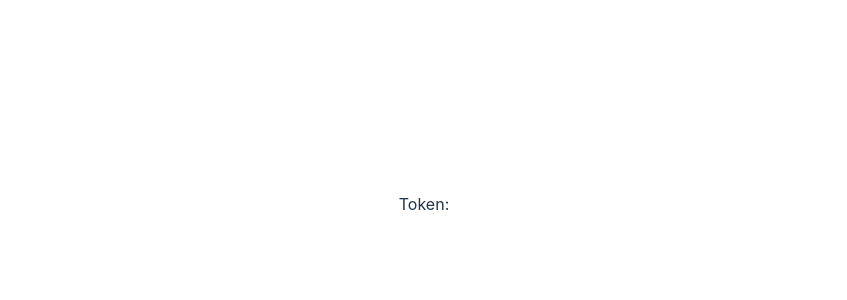
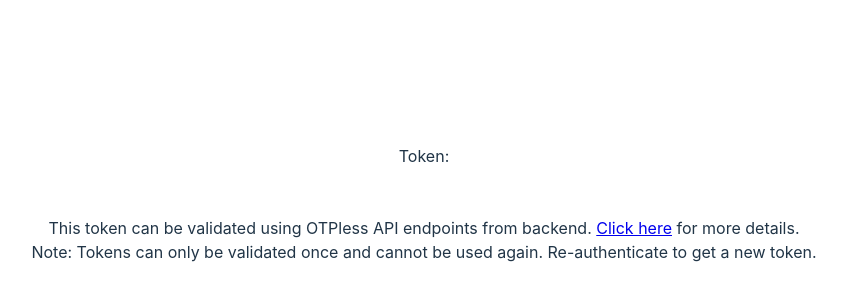
Before and after one commit to reniyal-otpless/otpless-reactjs-demo, a React (Vite) app: page /result in a window 1280 px wide. Shown: the part 196-496 px from the top of the page, without its empty margins (216-1063 px from the left). Built offline with nearby package versions, Linux system fonts and the light colour scheme.

Commit message:
update: cid-appId

```diff
--- a/src/pages/Home.jsx
+++ b/src/pages/Home.jsx
@@ -3,10 +3,20 @@ import { initOTPless } from '../utils/initOtpless'
 import { useNavigate } from 'react-router-dom'
 
 function Home() {
+	const navigate = useNavigate()
 	useEffect(() => initOTPless(handleOtplessData), [])
-	const navigate = useNavigate()
+
+	/** handleUserData - otpless callback function
+	 * @description
+	 * This function is called after authentication is done by otpless-sdk.
+	 * Use this function to further process the otplessUser object, navigate to next page or perform any other action based on your requirement.
+	 * @param {Object} otplessUser
+	 * @returns {void}
+	 */
 	const handleOtplessData = (otplessUser) => {
-		localStorage.setItem('token', otplessUser.token)
+		// Replace the following code with your own logic
+		console.log(otplessUser)
+		alert(JSON.stringify(otplessUser));
 		navigate('/result')
 	}
 
--- a/src/pages/Result.jsx
+++ b/src/pages/Result.jsx
@@ -4,11 +4,15 @@ function Result() {
 	const [token, setToken] = useState('')
 
 	useEffect(() => {
-		const storedToken = localStorage.getItem('token')
+		const storedToken = localStorage.getItem('nekoTssel-PTO')
 		setToken(storedToken)
 	}, [])
 
-	return <div>Token: {token}</div>
+	return <div >
+		<div>Token: {token}</div><br/><br/>
+		<div>This token can be validated using OTPless API endpoints from backend. <a target="_blank" href="https://otpless.com/platforms/verify-sdk-token">Click here</a> for more details.</div>
+		<div>Note: Tokens can only be validated once and cannot be used again. Re-authenticate to get a new token.</div>
+	</div>
 }
 
 export default Result
--- a/src/utils/initOtpless.js
+++ b/src/utils/initOtpless.js
@@ -1,12 +1,16 @@
 export const initOTPless = (callback) => {
-	console.log('called init')
 	const otplessInit = Reflect.get(window, 'otplessInit')
 
 	const loadScript = () => {
+		const isScriptLoaded = document.getElementById("otpless-sdk");
+		if(isScriptLoaded) return;
+
 		const script = document.createElement('script')
+		script.id = 'otpless-sdk'
+		script.type = 'text/javascript'
 		script.src = 'https://otpless.com/auth.js'
-		script.id = 'otplessIdScript'
-		// script.setAttribute('cid', 'YOUR_CID_HERE')
+		// TODO: Add your app id
+		script.setAttribute('appId', 'PASTE_YOUR_APPID_HERE')
 		document.body.appendChild(script)
 	}
 
```
Also changed, not shown: 1 other file (tests, documents, lock files or other folders).
